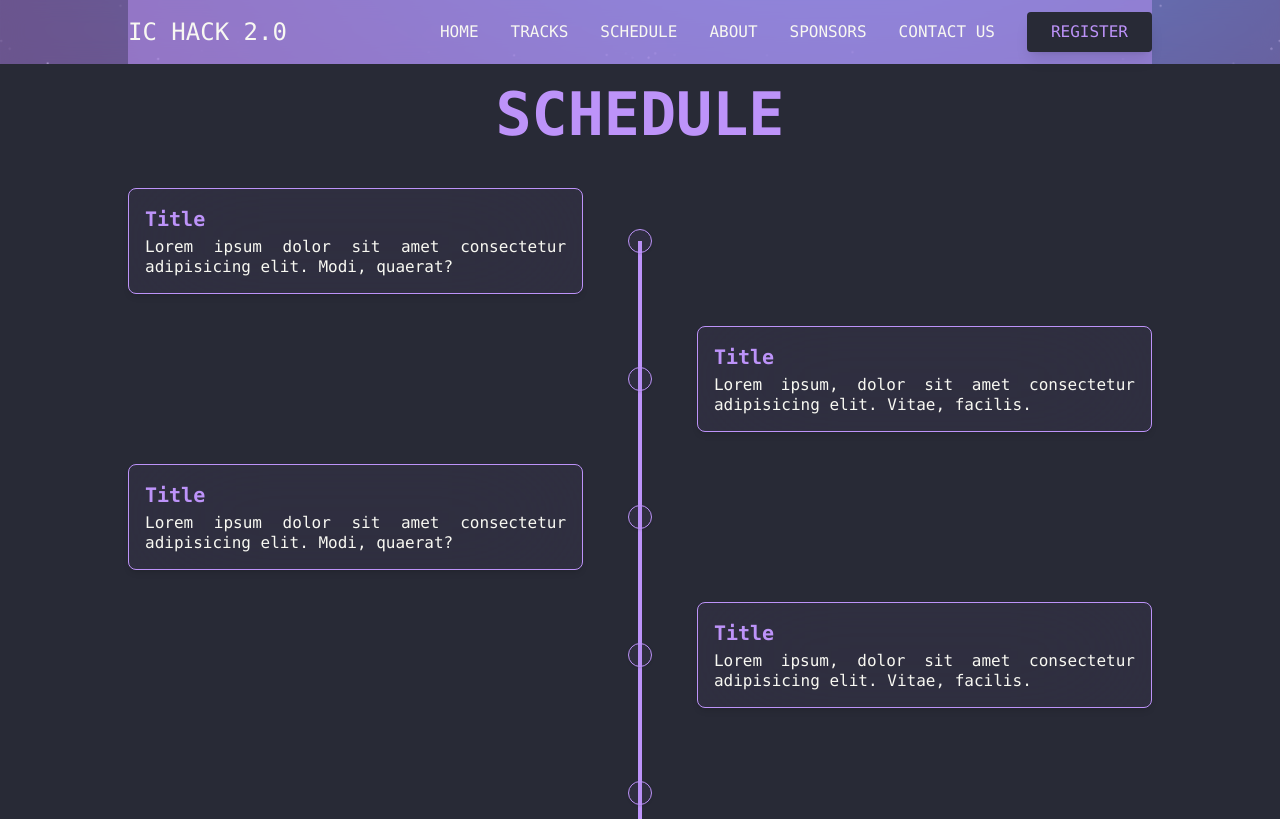
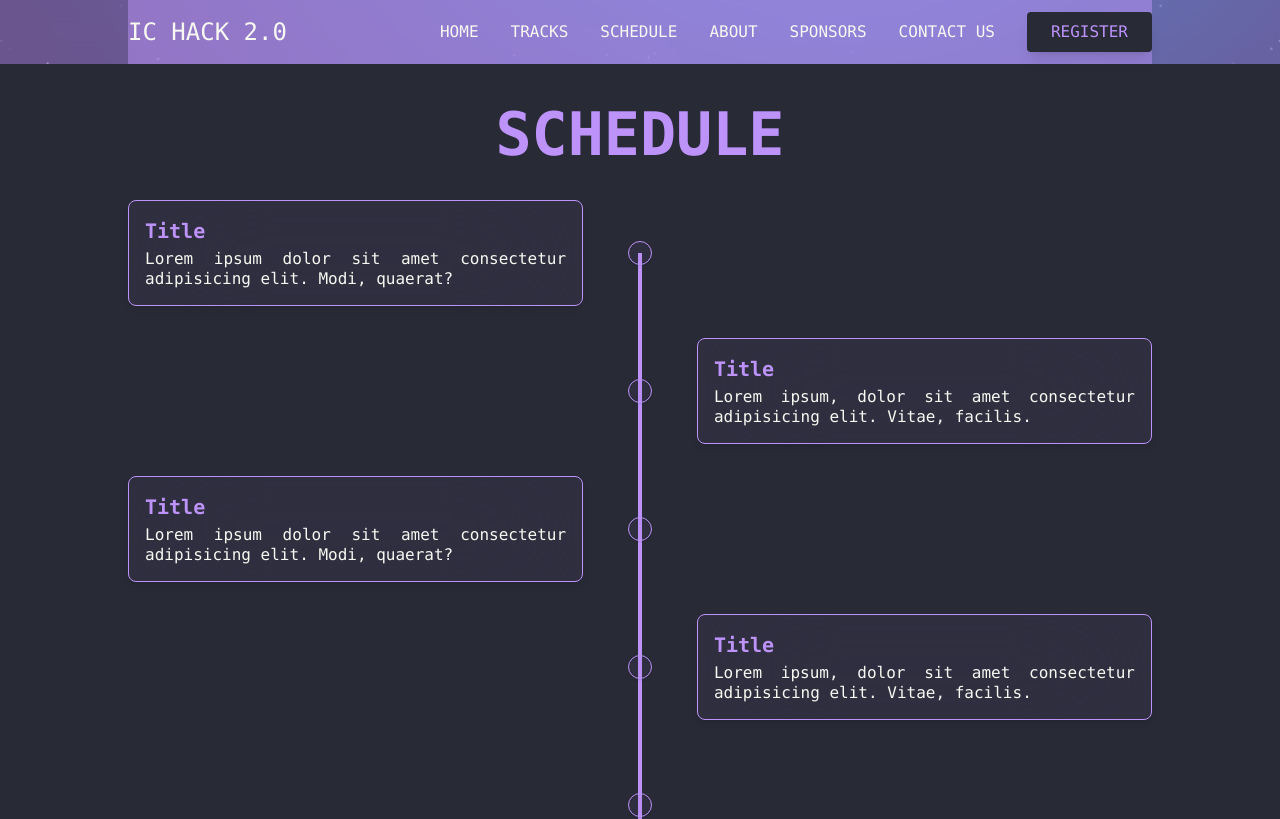
Before and after one commit to pujan-modha/ichack23, a React (Create React App) app: page /schedule in a window 1280 px wide. Shown: the top 819 px of the page. Built offline with nearby package versions, Linux system fonts and the light colour scheme; the HTML template or start-up script is replaced by a standard one.

Commit message:
final changes v2.1

```diff
--- a/src/pages/Schedule.jsx
+++ b/src/pages/Schedule.jsx
@@ -27,14 +27,14 @@ const Schedule = () => {
                         <Navbar />
                     </div>
                 </div>
-                <div className='justify-center' data-aos="fade-up">
+                <div className='justify-center pt-[2.5vh]' data-aos="fade-up">
                     <h1 className='lg:text-6xl text-4xl font-mono text-center text-pracula font-bold py-[2.5vh]'>SCHEDULE</h1>
                 </div>
                 <div className='bg-dracula text-dracxt font-mono justify-center items-center flex' data-aos="fade-up">
                     {/*component*/}
                     <div className="container justify-center items-center lg:mx-[10vw] mx-[5vw] align-middle flex">
                         <div
-                            className="flex flex-col md:grid grid-cols-9 mx-auto py-2 text-dracxt"
+                            className="flex flex-col md:grid grid-cols-9 mx-auto text-dracxt"
                         >
                             {/*left*/}
                             <div className="flex flex-row-reverse md:contents" >
```
